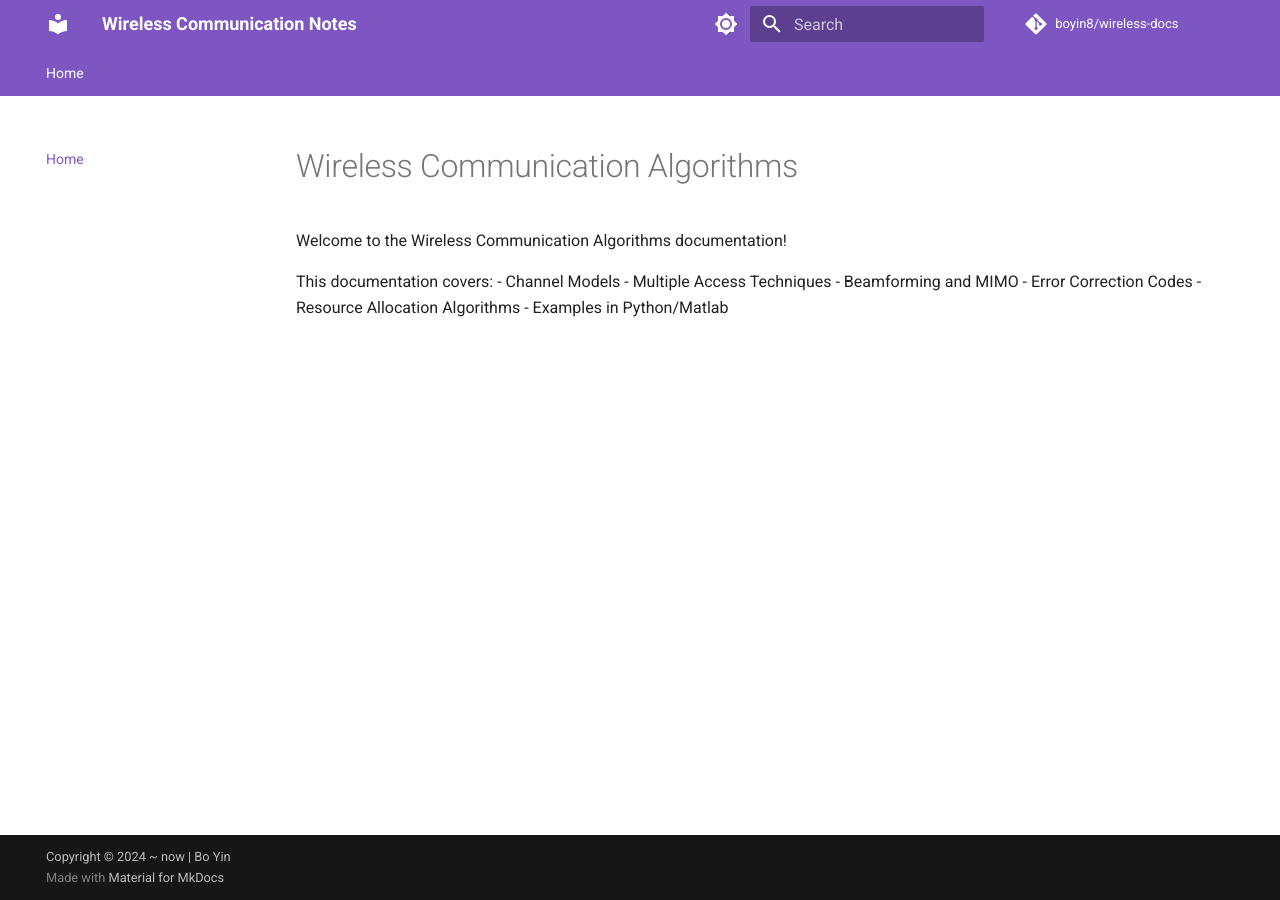
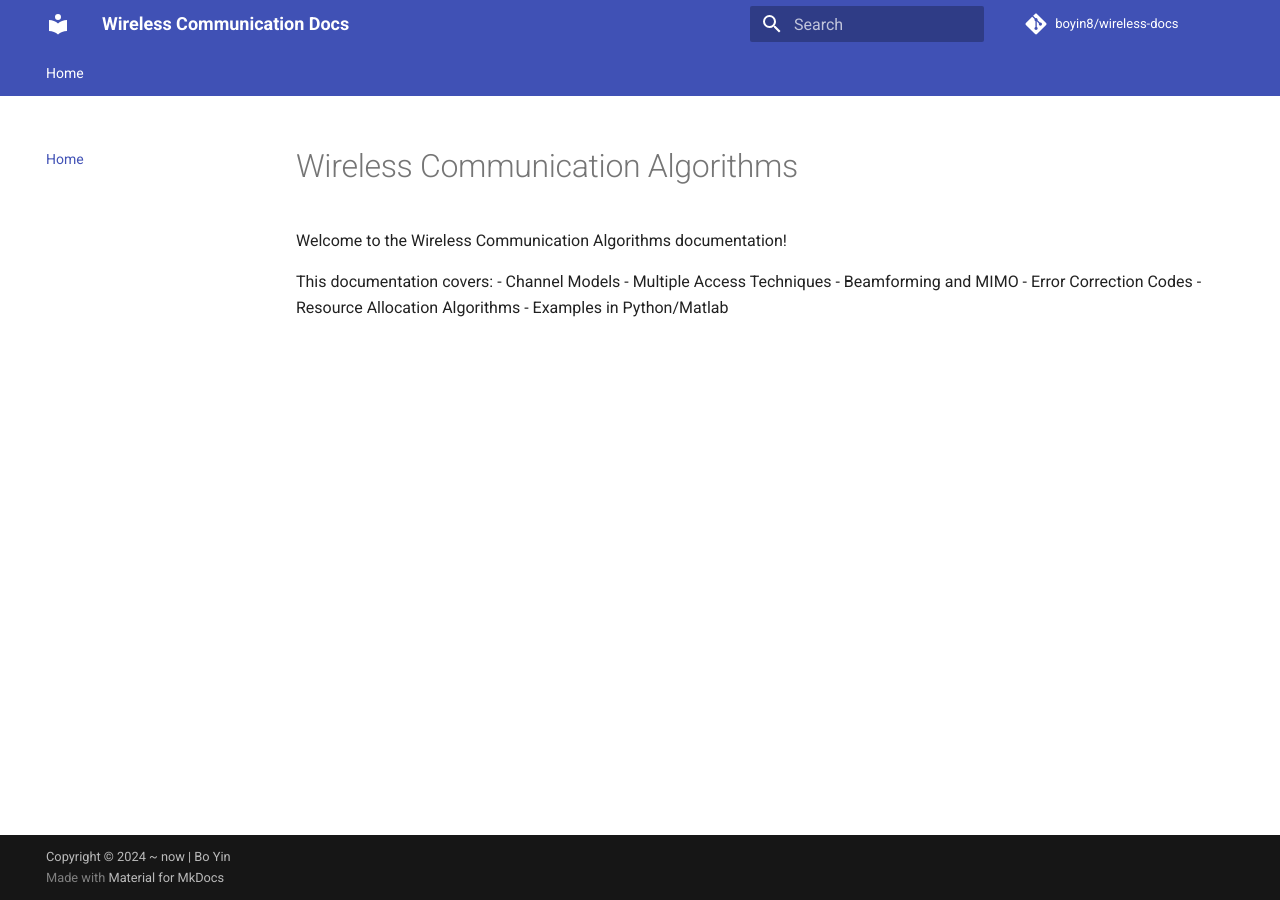
Before and after one commit to boyin8/wireless-docs, an MkDocs documentation site: the page built from docs/index.md, in a window 1280 px wide. Built offline with MkDocs 1.6.1 and Material for MkDocs 9.7.7, drawn with Linux system fonts in a browser that asks for light colours; comment, search, counter and statistics services are not loaded.

Commit message:
Update mkdocs.yml

```diff
--- a/mkdocs.yml
+++ b/mkdocs.yml
@@ -1,7 +1,7 @@
-site_name: Wireless Communication Notes
+site_name: Wireless Communication Docs
 site_url: https://boyin8.github.io/wireless-docs
 site_author: Bo Yin
-site_description: This is technical notes site for wireless communication.
+site_description: This is technical docs site for wireless communication.
 repo_name: boyin8/wireless-docs
 repo_url: https://github.com/boyin8/wireless-docs
 
@@ -12,22 +12,6 @@ nav:
 
 theme:
   name: material
-  palette:
-    - media: "(prefers-color-scheme: light)"
-      scheme: default
-      primary: deep purple
-      accent: deep purple
-      toggle:
-        icon: material/brightness-7
-        name: Switch to dark mode
-    - media: "(prefers-color-scheme: dark)"
-      scheme: slate
-      primary: black
-      accent: indigo
-      toggle:
-        icon: material/brightness-4
-        name: Switch to light mode
-
   features:
     - header.autohide
     - navigation.instant
```
